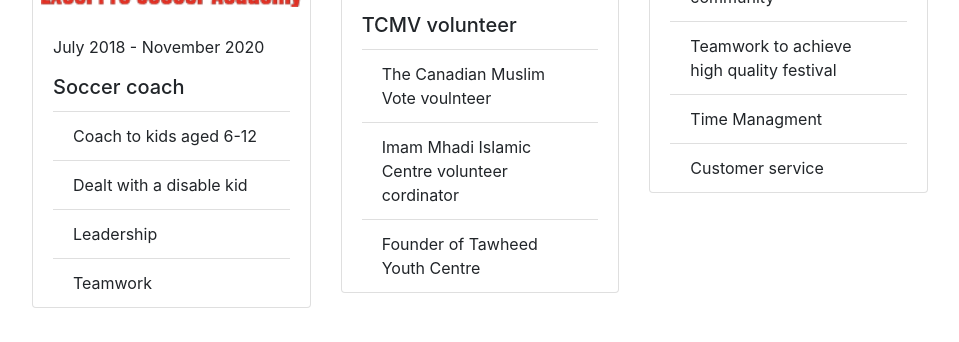
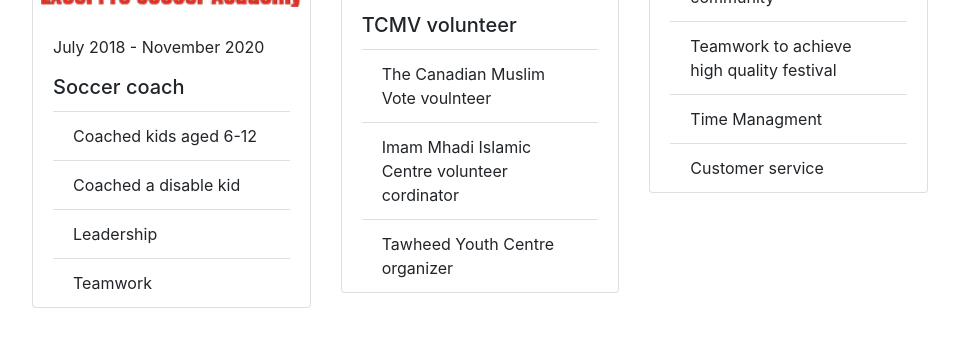
Before and after one commit to amir417/amir417.github.io, a website with bundled scripts: page index.html in a window 1280 px wide. Shown: the part 2196-2538 px from the top of the page, without its empty margins (304-1263 px from the left). Built offline with nearby package versions, Linux system fonts and the light colour scheme; a web font is replaced by a local one.

Commit message:
Update index.html

```diff
--- a/index.html
+++ b/index.html
@@ -313,8 +313,8 @@ Data Management of given raw data regarding a  variety of factors such as cost a
                 <h5 class="card-title">Soccer coach</h5>
 
                 <ul class="list-group list-group-flush">
-                  <li class="list-group-item">Coach to kids aged 6-12</li>
-                  <li class="list-group-item">Dealt with a disable kid </li>
+                  <li class="list-group-item">Coached kids aged 6-12</li>
+                  <li class="list-group-item">Coached a disable kid </li>
                   <li class="list-group-item">Leadership</li>
                   <li class="list-group-item">Teamwork </li>
                 </ul>
@@ -335,7 +335,7 @@ Data Management of given raw data regarding a  variety of factors such as cost a
                 <ul class="list-group list-group-flush">
                   <li class="list-group-item">The Canadian Muslim Vote voulnteer </li>
                   <li class="list-group-item">Imam Mhadi Islamic Centre volunteer cordinator</li>
-                  <li class="list-group-item">Founder of Tawheed Youth Centre</li>
+                  <li class="list-group-item">Tawheed Youth Centre organizer</li>
                 </ul>
               </div>
             </div>
```
